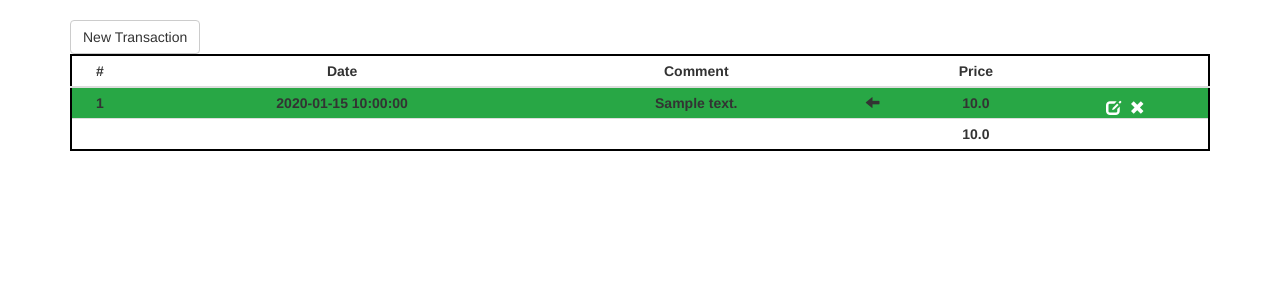
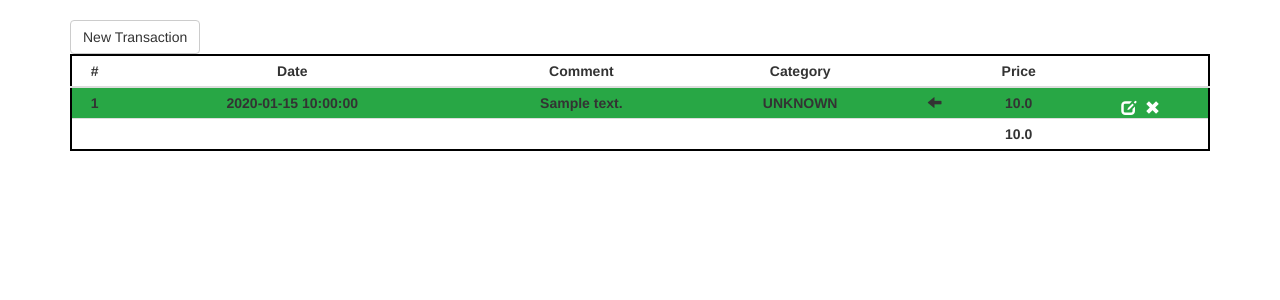
Before and after one commit to JeffreyThijs/personal_finance_tool, a Flask app: page /monthly_overview in a window 1280 px wide. Shown: the part 124-424 px from the top of the page. Run offline with Flask 2, Linux system fonts and the light colour scheme; a user stored in the database is signed in; tables that the repository leaves empty hold one stand-in row (values such as "Sample post"); some libraries are stand-ins or nearby versions.

Commit message:
added category to montly overview

```diff
--- a/app/routes/overview_routes.py
+++ b/app/routes/overview_routes.py
@@ -25,6 +25,9 @@ def monthly_overview():
     transactions = filter_on_MonthYear(transactions, "date", current_month_view, current_year_view)
 
     balance = round(sum(t.price for t in transactions if t.incoming) - sum(t.price for t in transactions if not t.incoming), 2)
+
+    for i in range(len(transactions)):
+        transactions[i].category = Transaction.TransactionType(transactions[i].type).name
 
     # editing current transactions
     edit_transaction_form = TransactionForm()
--- a/app/templates/monthly_overview.html
+++ b/app/templates/monthly_overview.html
@@ -36,6 +36,7 @@
       <th scope="col">#</th>
       <th scope="col">Date</th>
       <th scope="col">Comment</th>
+      <th scope="col">Category</th>
       <th scope="col"></th>
       <th scope="col">Price</th>
       <th scope="col"></th>
@@ -52,6 +53,7 @@
       <th scope="row">{{ loop.index }}</th>
       <td> {{ transaction.date }} </td>
       <td> {{ transaction.comment }} </td>
+      <td> {{ transaction.category }} </td>
       <td>
       {% if transaction.incoming %}
         <span class="glyphicon glyphicon-arrow-left"></span>
@@ -76,6 +78,7 @@
     {% if transactions %}
     <tr id={{ total }}>
       <th scope="row"></th>
+      <td></td>
       <td></td>
       <td></td>
       <td></td>
```
Also changed, not shown: 1 other file.
